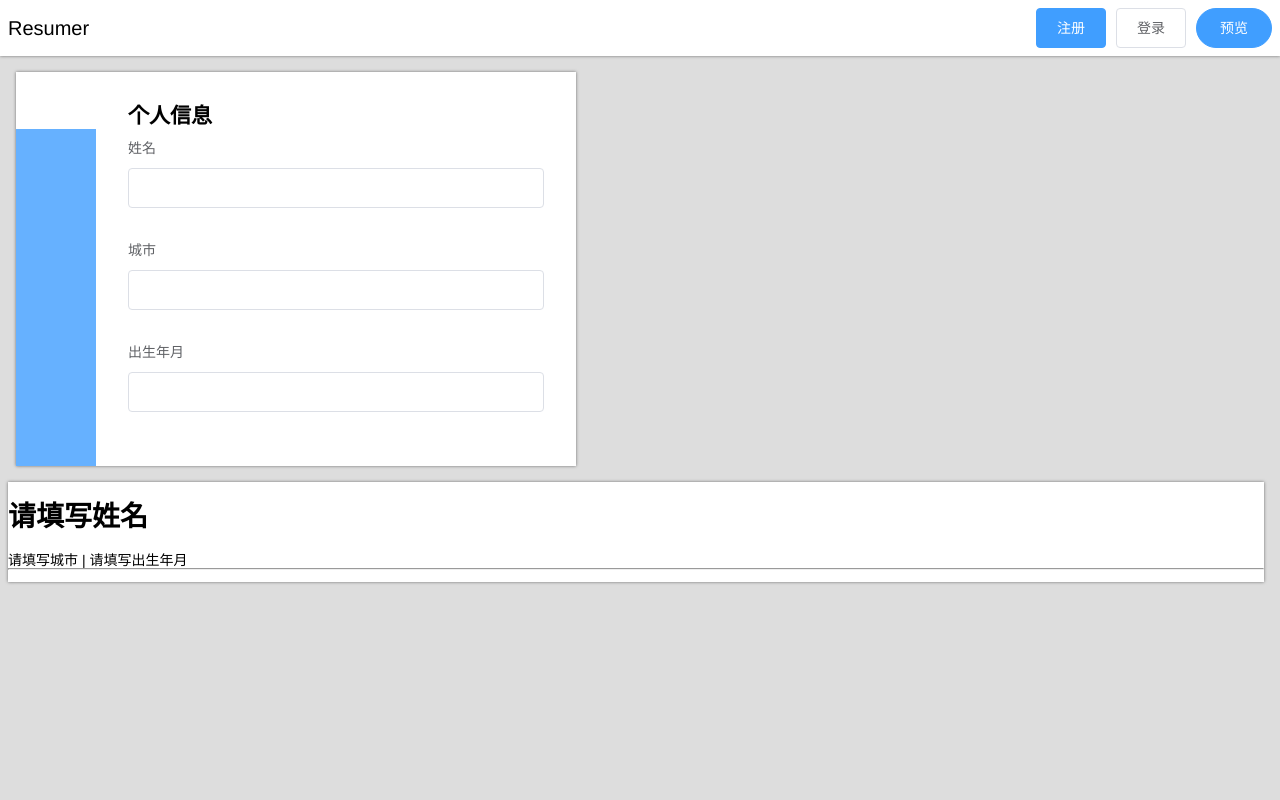
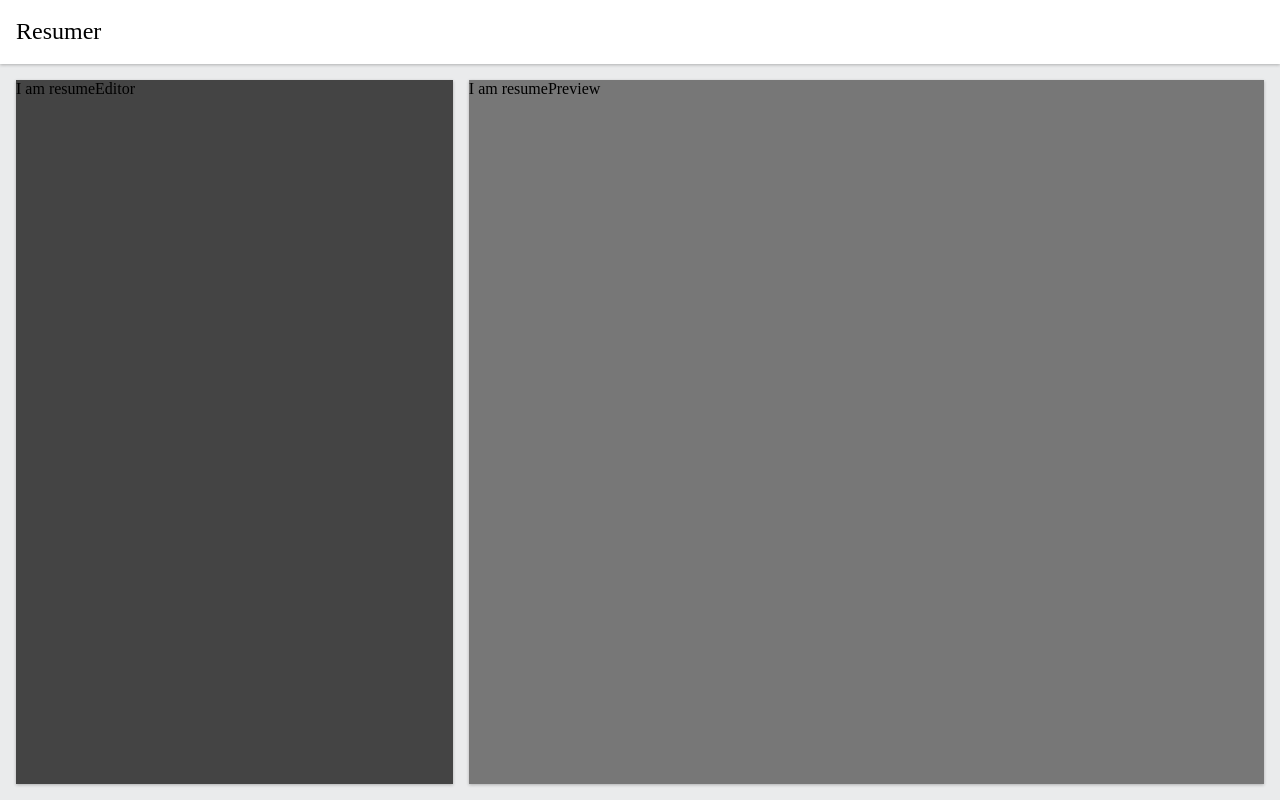
Before and after one commit to 1w1ng/vue-resume, a Vue app: page / in a window 1280 px wide. Built offline with nearby package versions, Linux system fonts and the light colour scheme.

Commit message:
页面分块 顶栏&编辑区&预览区

```diff
--- a/src/App.vue
+++ b/src/App.vue
@@ -1,125 +1,67 @@
 <template>
-  <div id="app" v-bind:class="{previewMode:previewMode}">
-    <Topbar class="topbar" v-on:preview="preview"/>
+    <div class="page">
+      <header>
+        <!--顶部导航栏模块-->
+        <Topbar/>
+      </header>
       <main>
-      <Editor v-bind:resume="resume" class="editor"/>
-      <Preview v-bind:resume="resume" class="preview"/>
+        <!--简历编辑模块-->
+        <ResumeEditor/>
+        <!--简历预览模块-->
+        <ResumePreview/>
       </main>
-    <el-button type="danger" id="exitPreview" v-on:click="exitPreview">退出预览</el-button>
     </div>
 </template>
 
 <script>
+
+import 'normalize.css/normalize.css'
+import './assets/reset.css'
+
 import Topbar from './components/Topbar'
-  import Editor from './components/Editor'
-  import Preview from './components/Preview'
+import ResumeEditor from './components/ResumeEditor'
+import ResumePreview from './components/ResumePreview'
+
 export default {
-    data(){
-      return{
-        previewMode:false,
-        resume:{
-          profile:{
-            name:'',
-            city:'',
-            birth:''
-          },
-          workExperience:[
-            {company:'',content:''},
-          ],
-          educationBg:[
-            {school:'',duration:'',degree:''}
-          ],
-          skills:[
-            {name:'',content:''}
-          ],
-          projects:[
-            {name:'',content:''}
-          ],
-          contacts:{
-            qq:'',
-            wechat:'',
-            email:'',
-            phone:''
-          }
-        }
+  name: 'app',
+  data: function(){
+    return {
+      text: '你好'
     }
   },
-    methods:{
-      preview(){
-        this.previewMode = true
-      },
-      exitPreview(){
-        this.previewMode = false
-      }
-    },
-    components: {
-      Topbar,Editor,Preview
-    },
-    created(){
-      this.$on('preview',() => {
-        alert('你在秀尼玛呢')
-      })
-    }
+  components: {Topbar, ResumeEditor, ResumePreview}
 }
 </script>
 
-<style lang="scss">
-#app {
-  font-family: 'Avenir', Helvetica, Arial, sans-serif;
-  -webkit-font-smoothing: antialiased;
-  -moz-osx-font-smoothing: grayscale;
+<style>
+  .page{
+     /*高度设置为浏览器可视化窗口高度，布局方式为flex，方向是垂直*/
     height: 100vh;
-  display:flex;
+    display: flex;
     flex-direction: column;
+    background: #EAEBEC;
   }
-.topbar{
-  position: relative;
-  z-index: 1;
-	box-shadow: 0 0 3px hsla(0,0,0,0.5);
-	overflow: hidden;
+  .page>main{
+    flex-grow: 1;
   }
-.icon {
-  width: 1em; height: 1em;
-  vertical-align: -0.15em;
-  fill: currentColor;
-  overflow: hidden;
+  .page>main{
+    min-width: 1024px;
+    max-width: 1440px;
+    margin-top: 16px;
+    margin-bottom: 16px;
+    display: flex;
+    justify-content: space-between;
+    padding: 0 16px;
+    width: 100%;
+    align-self: center;
   }
-main{
-  display: flex;
-  flex:1;
-  background:#ddd;
-  > .editor{
-    width: 40em;
-    margin:16px 8px 16px 16px;
-    background: #fff;
-		box-shadow: 0 0 3px hsla(0,0,0,0.5);
-		overflow: hidden;
+  #resumeEditor{
+    width: 35%;
+    background: #444;
   }
-  > .preview{
-    flex: 1;
-    margin:16px 16px 16px 8px;
-    background: #fff;
-		box-shadow: 0 0 3px hsla(0,0,0,0.5);
-		overflow: hidden;
-  }
-}
-.previewMode > #topbar{
-  display: none;
-}
-.previewMode #editor{
-  display: none;
-}
-.previewMode #preview{
-  max-width:800px;
-  margin:16px auto;
-}
-#exitPreview{
-  display: none;
-}
-.previewMode #exitPreview{
-  display: inline-block;
-  position: fixed;
-  right: 16px;
-  bottom: 16px;
+  #resumePreview{
+    flex-grow: 1;
+    margin-left: 16px;
+    background: #777;
   }
 </style>
--- /dev/null
+++ b/src/assets/reset.css
@@ -0,0 +1,2 @@
+*{margin:0; padding:0; box-sizing: border-box; }
+*::after, *::before{box-sizing:border-box;}
--- a/src/assets/reset.scss
+++ /dev/null
@@ -1,8 +0,0 @@
-*{margin:0;padding: 0;box-sizing: border-box;}
-*::before{box-sizing: border-box;}
-ul,ol{list-style:none;}
-a{color:inherit;text-decoration: none;}
-body{
-    font-family: -apple-system, "Noto Sans", "Helvetica Neue", Helvetica, "Nimbus Sans L", Arial, "Liberation Sans", "PingFang SC", "Hiragino Sans GB", "Noto Sans CJK SC", "Source Han Sans SC", "Source Han Sans CN", "Microsoft YaHei", "Wenquanyi Micro Hei", "WenQuanYi Zen Hei", "ST Heiti", SimHei, "WenQuanYi Zen Hei Sharp", sans-serif;
-    font-size: 14px;
-}
--- a/src/components/ArrayEditor.vue
+++ /dev/null
@@ -1,38 +0,0 @@
-<template>
-  <div>
-    <h2>{{title}}</h2>
-    <el-form>
-      <div class="container" v-for="(work,index) in items" v-bind:key="index">
-        <el-form-item v-for="key in keys" v-bind:label="labels[key] || key" v-bind:key="key">
-          <el-input v-model="work[key]"></el-input>
-        </el-form-item>
-        <i class="el-icon-circle-close-outline" v-on:click="removeWorkExperience(index)"></i>
-        <hr>
-      </div>
-      <el-button type="primary" v-on:click="addWorkExperience">添加</el-button>
-    </el-form>
-  </div>
-</template>
-
-<script>
-  export default {
-    props: ['items','labels','title'],
-    computed:{
-      keys(){
-        return Object.keys(this.items[0])
-      }
-    },
-    methods:{
-      addWorkExperience(){
-        const empty = {}
-        this.keys.map((key) =>{
-          empty[key] = ''
-        })
-			  this.items.push(empty)
-		  },
-		  removeWorkExperience(index){
-			  this.items.splice(index,1)
-		  }
-	  }
-  }
-</script>
--- a/src/components/Editor.vue
+++ /dev/null
@@ -1,138 +0,0 @@
-<template>
-	<div id="editor">
-		<nav>
-			<ol>
-				<li v-for="i in [0,1,2,3,4,5]" v-bind:class="{active: currentTab === i}" v-on:click="currentTab = i">
-					<svg class="icon" aria-hidden="true">
-						<use v-bind:xlink:href="`#icon-${icons[i]}`"></use>
-					</svg>
-				</li>
-			</ol>
-		</nav>
-		<ol class="panes">
-			<li v-bind:class="{active: currentTab === 0}">
-				<ProfileEditor v-bind:profile="resume.profile"/>
-			</li>
-			<li v-bind:class="{active: currentTab === 1}">
-				<ArrayEditor v-bind:items="resume.workExperience" v-bind:labels="{company:'公司',content:'工作内容'}" title="工作经历"/>
-			</li>
-			<li v-bind:class="{active: currentTab === 2}">
-				<ArrayEditor v-bind:items="resume.educationBg" v-bind:labels="{school:'学校',duration:'时间',degree:'学位'}" title="教育背景"/>
-			</li>
-			<li v-bind:class="{active: currentTab === 3}">
-				<ArrayEditor v-bind:items="resume.skills" v-bind:labels="{name:'技能特长',content:'技能描述'}" title="技能清单"/>
-			</li>
-			<li v-bind:class="{active: currentTab === 4}">
-				<ArrayEditor v-bind:items="resume.projects" v-bind:labels="{name:'项目名称',content:'项目描述'}" title="项目经验"/>
-			</li>
-			<li v-bind:class="{active: currentTab === 5}">
-				<h2>联系方式</h2>
-			  <el-form>
-		      <el-form-item label="QQ">
-			      <el-input v-model="resume.contacts.qq"></el-input>
-		      </el-form-item>
-		      <el-form-item label="微信">
-			      <el-input v-model="resume.contacts.wechat"></el-input>
-		      </el-form-item>
-		      <el-form-item label="邮箱">
-			      <el-input v-model="resume.contacts.email"></el-input>
-		      </el-form-item>
-					<el-form-item label="电话">
-			      <el-input v-model="resume.contacts.phone"></el-input>
-		      </el-form-item>
-	      </el-form>
-			</li>
-		</ol>
-	</div>
-</template>
-
-<script>
-import ProfileEditor from './ProfileEditor'
-import ArrayEditor from './ArrayEditor'
-export default {
-	components:{ ProfileEditor,ArrayEditor },
-	props:['resume'],
-  data() {
-    return {
-      currentTab: 0,
-      icons: ["profile", "work", "education", "skills", "project", "contact"],
-			profile:{
-				name:'',
-				city:'',
-				birth:''
-			},
-			workExperience:[
-				{company:'',content:''},
-			],
-			educationBg:[
-				{school:'',duration:'',degree:''}
-			],
-			skills:[
-				{name:'',content:''}
-			],
-			projects:[
-				{name:'',content:''}
-			],
-			contacts:{
-				qq:'',
-				wechat:'',
-				email:'',
-				phone:''
-			}
-    }
-  },
-	methods:{
-
-	},
-	created(){
-
-	}
-}
-</script>
-
-
-<style lang="scss">
-#editor {
-  min-height: 100px;
-  display: flex;
-  > nav {
-    background: #66b1ff;
-    width: 80px;
-    > ol > li {
-      padding: 16px 0;
-      text-align: center;
-      > .icon {
-        width: 24px;
-        height: 24px;
-        fill: #fff;
-      }
-      &.active {
-        background: #fff;
-        > .icon {
-          fill: #000;
-        }
-      }
-    }
-  }
-  > .panes {
-		flex:1;
-		.container{
-			position: relative;
-			.el-icon-circle-close-outline{
-				position: absolute;
-				right: 0;
-				top:0;
-			}
-		}
-    > li {
-      display: none;
-			padding: 32px;
-			height: 100%;
-			overflow: auto;
-      &.active {
-        display: block;
-      }
-    }
-  }
-}
-</style>
--- a/src/components/Preview.vue
+++ /dev/null
@@ -1,52 +0,0 @@
-<template>
-  <div id="preview">
-    <h1>{{resume.profile.name || '请填写姓名'}}</h1>
-    <p>{{resume.profile.city || '请填写城市'}} | {{resume.profile.birth || '请填写出生年月'}}</p>
-    <hr>
-    <section v-if="filter(resume.projects).length > 0">
-      <h2>项目</h2>
-      <ul>
-        <li v-for="project in filter(resume.projects)">
-          {{project.name}}
-          {{project.content}}
-        </li>
-      </ul>
-    </section>
-    <section v-if="filter(resume.workExperience).length > 0">
-      <h2>工作经历</h2>
-      <ul>
-        <li v-for="work in filter(resume.workExperience)">
-          {{work.company}}
-          {{work.content}}
-        </li>
-      </ul>
-    </section>
-  </div>
-</template>
-
-<style>
-  #preview{
-    min-height:100px;
-  }
-</style>
-
-<script>
-  export default {
-    props: ['resume'],
-    methods:{
-      filter(array){ //找出非空对象
-        return array.filter(item => !this.isEmpty(item))
-      },
-      isEmpty(object){ //只要有一个 value 不是falsy , 就返回 false
-        let empty = true
-        for(let key in object){
-          if(object[key]){
-            empty = false
-            break
-          }
-        }
-        return empty
-      }
-    }
-  }
-</script>
--- a/src/components/ProfileEditor.vue
+++ /dev/null
@@ -1,22 +0,0 @@
-<template>
-  <div>
-    <h2>个人信息</h2>
-    <el-form>
-      <el-form-item label="姓名">
-        <el-input v-model="profile.name"></el-input>
-      </el-form-item>
-      <el-form-item label="城市">
-        <el-input v-model="profile.city"></el-input>
-      </el-form-item>
-      <el-form-item label="出生年月">
-        <el-input v-model="profile.birth"></el-input>
-      </el-form-item>
-    </el-form>
-  </div>
-</template>
-
-<script>
-  export default {
-    props: ['profile']
-  }
-</script>
--- /dev/null
+++ b/src/components/ResumeEditor.vue
@@ -0,0 +1,18 @@
+<template>
+  <div id="resumeEditor">
+    I am resumeEditor
+  </div>
+</template>
+
+<script>
+export default {
+  name: 'ResumeEditor'
+}
+</script>
+
+<style>
+  #resumeEditor{
+    background: #fff;
+    box-shadow:0 1px 3px 0 rgba(0,0,0,0.25);
+  }
+</style>
--- /dev/null
+++ b/src/components/ResumePreview.vue
@@ -0,0 +1,18 @@
+<template>
+  <div id="resumePreview">
+    I am resumePreview
+  </div>
+</template>
+
+<script>
+export default {
+  name: 'ResumePreview'
+}
+</script>
+
+<style>
+  #resumePreview{
+    background: #fff;
+    box-shadow:0 1px 3px 0 rgba(0,0,0,0.25);
+  }
+</style>
--- a/src/components/Topbar.vue
+++ b/src/components/Topbar.vue
@@ -1,32 +1,36 @@
 <template>
   <div id="topbar">
-    <div class="logo">
-      Resumer
-    </div>
-    <div class="actions">
-      <el-button type="primary">注册</el-button>
-      <el-button>登录</el-button>
-      <el-button v-on:click="preview" type="primary" round>预览</el-button>
+    <div class="wrapper">
+      <span class="logo">Resumer</span>
     </div>
   </div>
 </template>
 
-<style lang="scss">
+<script>
+export default {
+  name: 'Topbar'
+}
+</script>
+
+<style>
   #topbar{
+    background:#ffffff;
+    box-shadow:0 1px 3px 0 rgba(0,0,0,0.25);
+  }
+  #topbar>.wrapper{
+    min-width: 1024px;
+    max-width: 1440px;
+    margin: 0 auto;
+    height:64px;
+  }
+  #topbar>.wrapper{
     display: flex;
     justify-content: space-between;
     align-items: center;
-    padding: 8px;
-    font-size:20px;
+    padding: 0 16px;
+  }
+  #topbar .logo{
+    font-size:24px;
+    color:#000000;
   }
 </style>
-
-<script>
-  export default {
-    methods:{
-      preview(){
-        this.$emit('preview')
-      }
-    }
-  }
-</script>
--- a/src/main.js
+++ b/src/main.js
@@ -1,7 +1,7 @@
 import Vue from 'vue'
 import App from './App'
 import 'normalize.css'
-import './assets/reset.scss'
+import './assets/reset.css'
 
 import ElementUI from 'element-ui'
 import 'element-ui/lib/theme-chalk/index.css'
```
Lines whose indentation alone changed are shown as unchanged.
